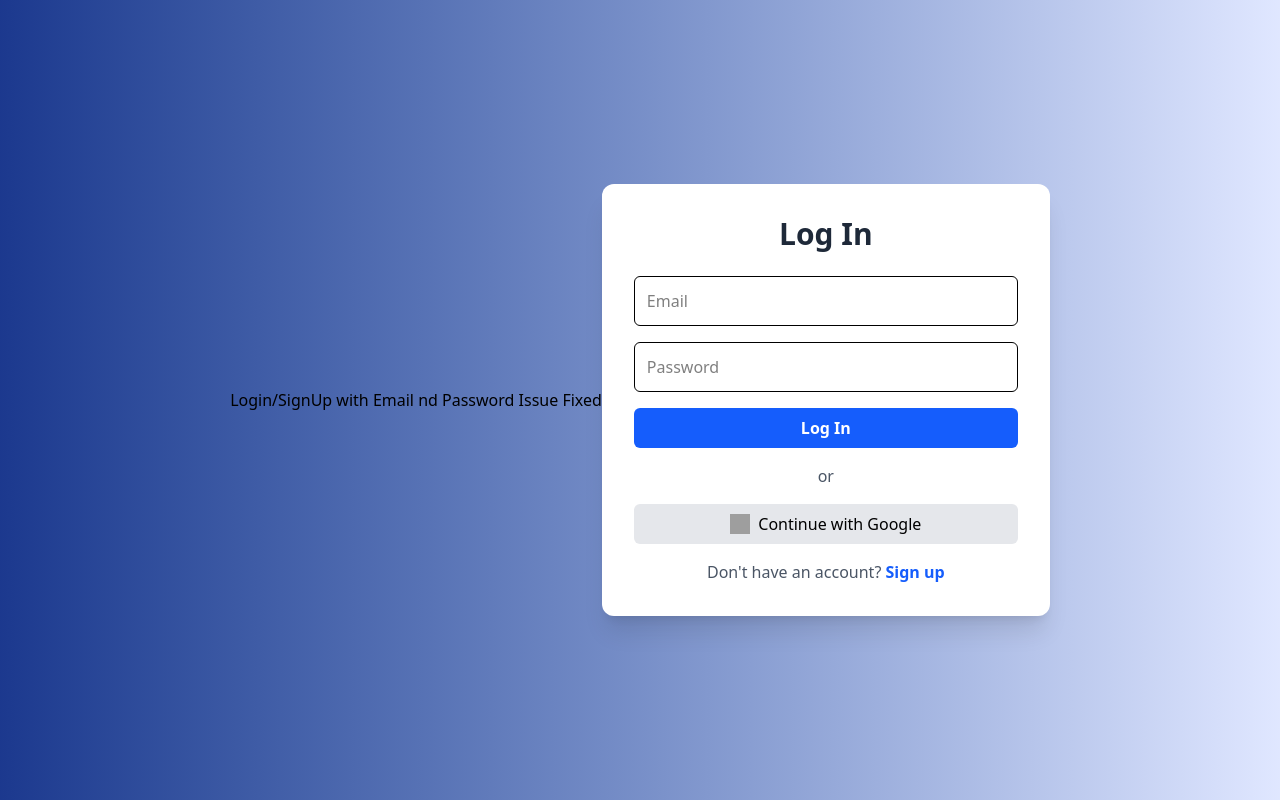
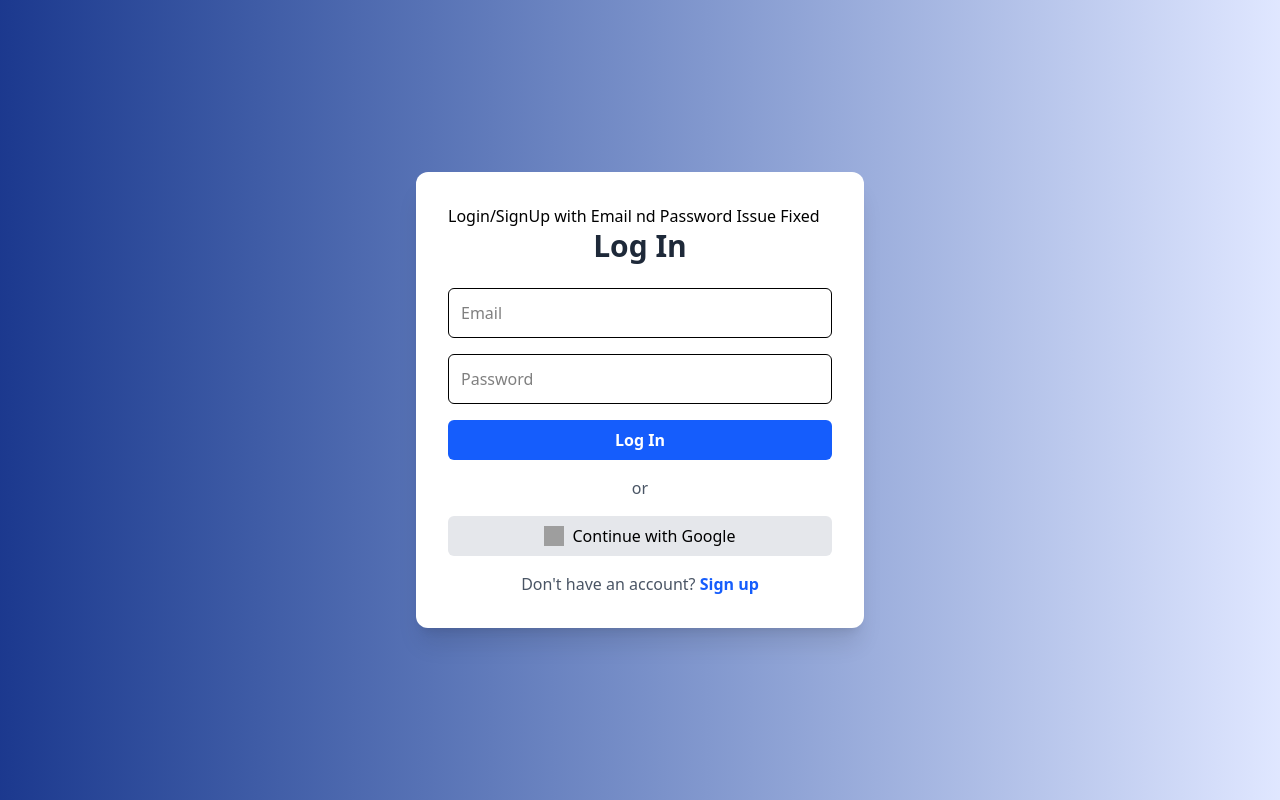
Before and after one commit to Mehtab66/TODO-FE, a React (Vite) app: page / in a window 1280 px wide. Built offline with nearby package versions, Linux system fonts and the light colour scheme; grey boxes are pictures that could not be loaded.

Commit message:
<p> fixed

```diff
--- a/src/Components/Auth.jsx
+++ b/src/Components/Auth.jsx
@@ -160,8 +160,9 @@ const Auth = () => {
 
   return (
     <div className="flex items-center justify-center min-h-screen bg-gradient-to-r from-blue-900 to-indigo-100 px-4">
-      <p>Login/SignUp with Email nd Password Issue Fixed</p>
       <div className="bg-white shadow-xl rounded-xl p-8 w-full max-w-md">
+        <p>Login/SignUp with Email nd Password Issue Fixed</p>
+
         <h2 className="text-3xl  font-bold text-center text-gray-800 mb-6">
           {isSignUp ? "Sign Up" : "Log In"}
         </h2>
```
